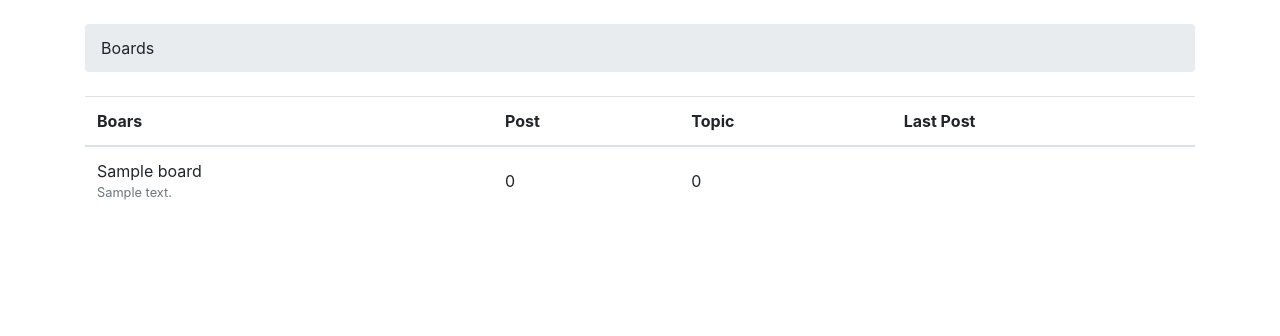
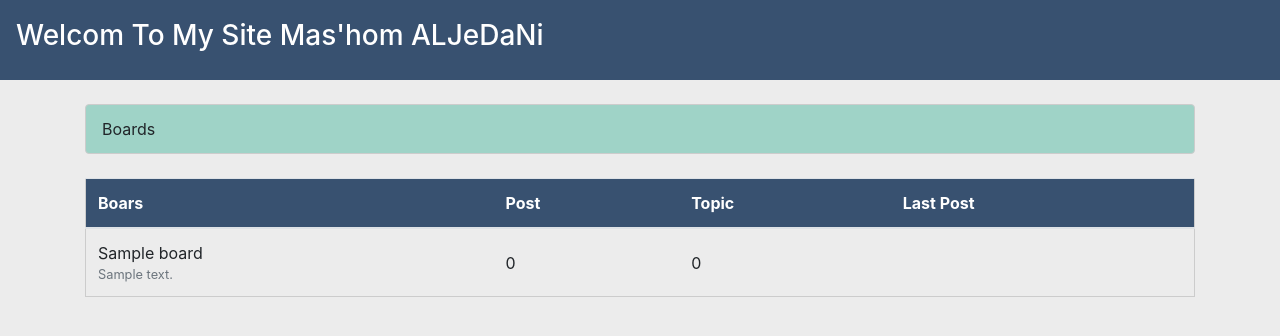
Before and after one commit to abusamrahtechcampus/Django_techcampus, a Django app: page / in a window 1280 px wide. Shown: the top 336 px of the page. Run offline with Django 3.2, Linux system fonts and the light colour scheme; tables that the repository leaves empty hold one stand-in row (values such as "Sample post"); some libraries are stand-ins or nearby versions.

Commit message:
Update home.html

```diff
--- a/firstproject/boards/templates/home.html
+++ b/firstproject/boards/templates/home.html
@@ -7,14 +7,18 @@
 	<title>Boards</title>
 	<link rel="stylesheet" href="{% static 'css/bootstrap.min.css' %}">
 </head>
-<body>
+<body style= "background-color: #ececec">
+	<nav class="navbar navbar-light" style="background-color: #385170; height: 80px;">
+  <!-- Navbar content -->
+  <h3 style="color: #fff;text-align:center;">Welcom To My Site   Mas'hom ALJeDaNi </h3>
+	</nav>
 	<div class="container">
-		<ol class="breadcrumb my-4">
+		<ol class="breadcrumb my-4"style="background-color: #9fd3c7;border:solid 1PX #CCC">
 			<li class="breadcrump-item active">Boards</li>
 		</ol>
-<table class="table">
+		<table class="table" style="border:solid 1PX #CCC">
 			<thead class="thead-inverse">
-		<tr>
+				<tr style="border:solid 1PX #CCC;background-color: #385170;color: #fff">
 					<th>Boars</th>
 					<th>Post</th>
 					<th>Topic</th>
@@ -36,7 +40,5 @@
 				{% endfor %}
 			</tbody>
 		</table>
-
-</div>
 </body>
 </html>
```
Lines whose indentation alone changed are shown as unchanged.
